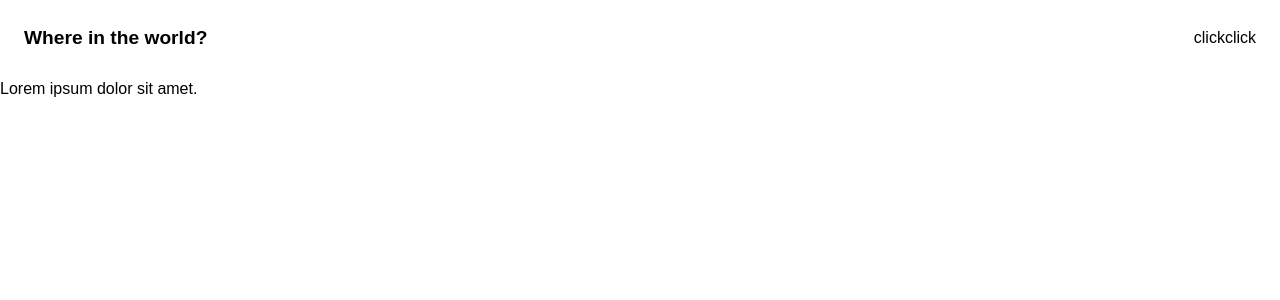
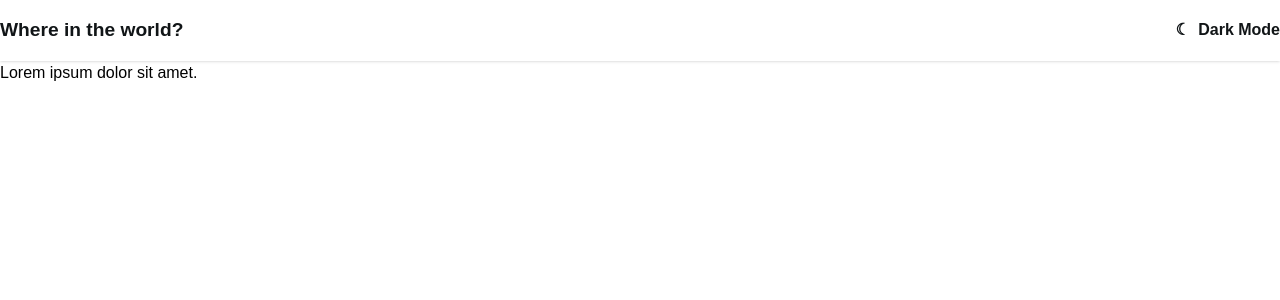
Before and after one commit to Michael-Bombini/countries-data, a Vue app: page / in a window 1280 px wide. Shown: the top 300 px of the page. Built offline with nearby package versions, Linux system fonts and the light colour scheme.

Commit message:
Completed TheNav component

```diff
--- a/src/components/TheNav.vue
+++ b/src/components/TheNav.vue
@@ -1,13 +1,13 @@
 <template>
-  <header class="bg-primary">
-    <nav class="container mx-auto justify-between p-6 flex items-center">
+  <header class="bg-header shadow">
+    <nav class="container mx-auto justify-between py-4 flex items-center text">
       <h1>Where in the world?</h1>
-      <img  alt="">
-      <button class="" @click="darkMode()">
-        clickclick
+
+      <button class="text font-semibold" @click="darkMode()">
+        <span class="mr-1"> &#9790; </span>
+        Dark Mode
       </button>
     </nav>
-
   </header>
 </template>
 
@@ -20,21 +20,27 @@ export default {
   methods: {
     darkMode() {
       const html = document.querySelector("html");
-      html.classList.add("dark");
+      html.classList.toggle("dark");
     },
   },
 };
 </script>
 
 <style lang="scss" scoped>
-
-.bg-primary {
+.bg-header {
   @apply bg-white dark:bg-elementDark;
 }
 
-h1 {
-    font-size: 1.2rem;
-    font-weight: bold;
+.text {
+  @apply text-textLight dark:text-darkTextLightEl;
 }
 
+* {
+  transition: background-color ease 0.5s, color ease 0.4s;
+}
+
+h1 {
+  font-size: 1.2rem;
+  font-weight: bold;
+}
 </style>
```
